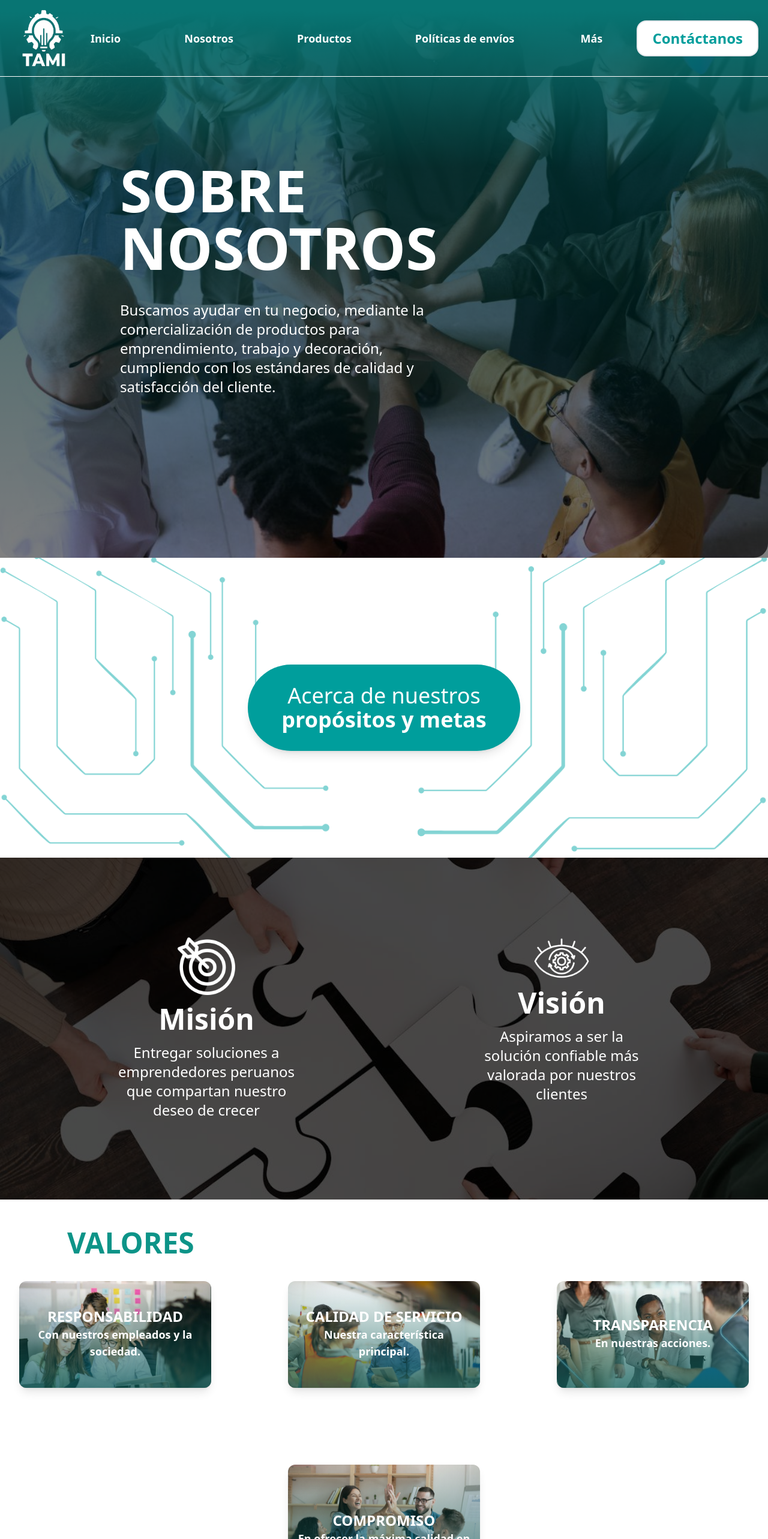
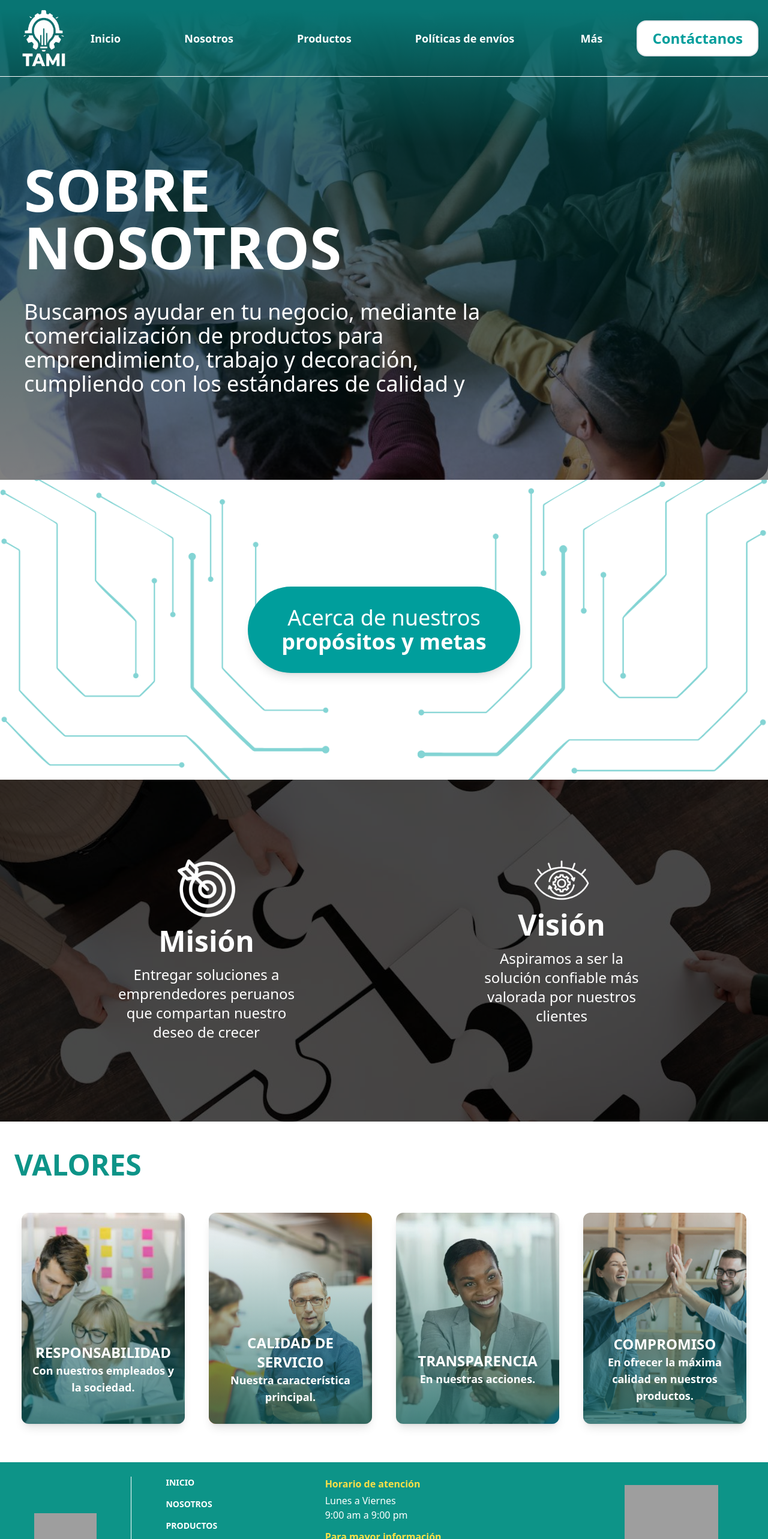
Before and after one commit to yuntasproducciones/tami-teams, a React (Vite) app in the folder frontend/: page /about in a window 1280 px wide. Shown: the top 2566 px of the page at 60% size. Built offline with nearby package versions, Linux system fonts and the light colour scheme; grey boxes are pictures that could not be loaded.

Commit message:
Arreglos en la visualización de los componentes

```diff
--- a/frontend/src/presentation/components/nosotros/ImageSection.tsx
+++ b/frontend/src/presentation/components/nosotros/ImageSection.tsx
@@ -3,21 +3,23 @@ import imgT from "../../../../public/assets/images/Nosotros/Nosotros.jpg";
 const ImageSection = () => {
   return (
     <section
-      className="relative bg-cover bg-center h-auto min-h-[930px] pt-12 rounded-b-3xl"
+      className="relative bg-cover bg-center h-auto min-h-dvh pt-12 rounded-b-3xl"
       style={{
         backgroundImage: `linear-gradient(to bottom, rgb(16, 235, 231) 2%, rgba(0, 158, 155, 0.5) 30%, rgba(0, 158, 155, 0) 100%), url(${imgT})`,
-      }}>
-      <div className="absolute inset-0 bg-black bg-opacity-50 flex items-center pl-4 lg:pl-[200px]">
+      }}
+    >
+      <div className="absolute inset-0 bg-black bg-opacity-50 flex items-center md:pt-32 sm:pl-10">
         <div className="text-white w-full sm:w-auto text-center sm:text-left">
           <h1 className="text-4xl sm:text-5xl md:text-6xl lg:text-8xl font-bold whitespace-pre-line">
-            SOBRE {'\n'}NOSOTROS
+            SOBRE
+            <br />
+            NOSOTROS
           </h1>
-          <p className="text-lg sm:text-xl md:text-2xl mt-6 lg:mt-10 whitespace-pre-line">
-            Buscamos ayudar en tu negocio, mediante la {'\n'}
-            comercialización de productos para {'\n'}
-            emprendimiento, trabajo y decoración, {'\n'}
-            cumpliendo con los estándares de calidad y {'\n'}
-            satisfacción del cliente.
+          <p className="text-lg sm:text-xl md:text-2xl xl:text-4xl mt-6 lg:mt-10 whitespace-normal md:whitespace-pre-line">
+            Buscamos ayudar en tu negocio, mediante la {"\n"}
+            comercialización de productos para {"\n"}
+            emprendimiento, trabajo y decoración, {"\n"}
+            cumpliendo con los estándares de calidad y {"\n"}
           </p>
         </div>
       </div>
--- a/frontend/src/presentation/components/nosotros/Valores.tsx
+++ b/frontend/src/presentation/components/nosotros/Valores.tsx
@@ -2,7 +2,6 @@ import img11 from "../../../../public/assets/images/Nosotros/img1.png";
 import img12 from "../../../../public/assets/images/Nosotros/img2.png";
 import img13 from "../../../../public/assets/images/Nosotros/img3.png";
 import img14 from "../../../../public/assets/images/Nosotros/img4.png";
-
 
 type Valor = {
   titulo: string;
@@ -35,15 +34,15 @@ const valores: Valor[] = [
 
 function Valores() {
   return (
-      <div className="bg-white py-12">
-        <h2 className="ml-5 sm:ml-10 md:ml-28 text-left text-teal-600 text-3xl sm:text-4xl md:text-5xl font-extrabold mb-10">
+    <div className="bg-white py-12 px-6">
+      <h2 className="text-left text-teal-600 text-3xl sm:text-4xl md:text-5xl font-extrabold mb-10">
         VALORES
       </h2>
-        <div className="flex flex-wrap justify-center gap-8 sm:gap-16 md:gap-32 min-h-[410px]">
+      <div className="grid grid-flow-row grid-rows-2 grid-cols-2 lg:grid-cols-4 lg:gap-4 lg:grid-rows-1 lg:h-96 justify-items-center">
         {valores.map((valor, index) => (
           <div
             key={index}
-              className="relative max-w-xs bg-white shadow-lg rounded-xl overflow-hidden"
+            className="relative w-11/12 bg-white shadow-lg rounded-xl overflow-hidden my-4"
           >
             <img
               src={valor.imagen}
```
Lines whose indentation alone changed are shown as unchanged.
